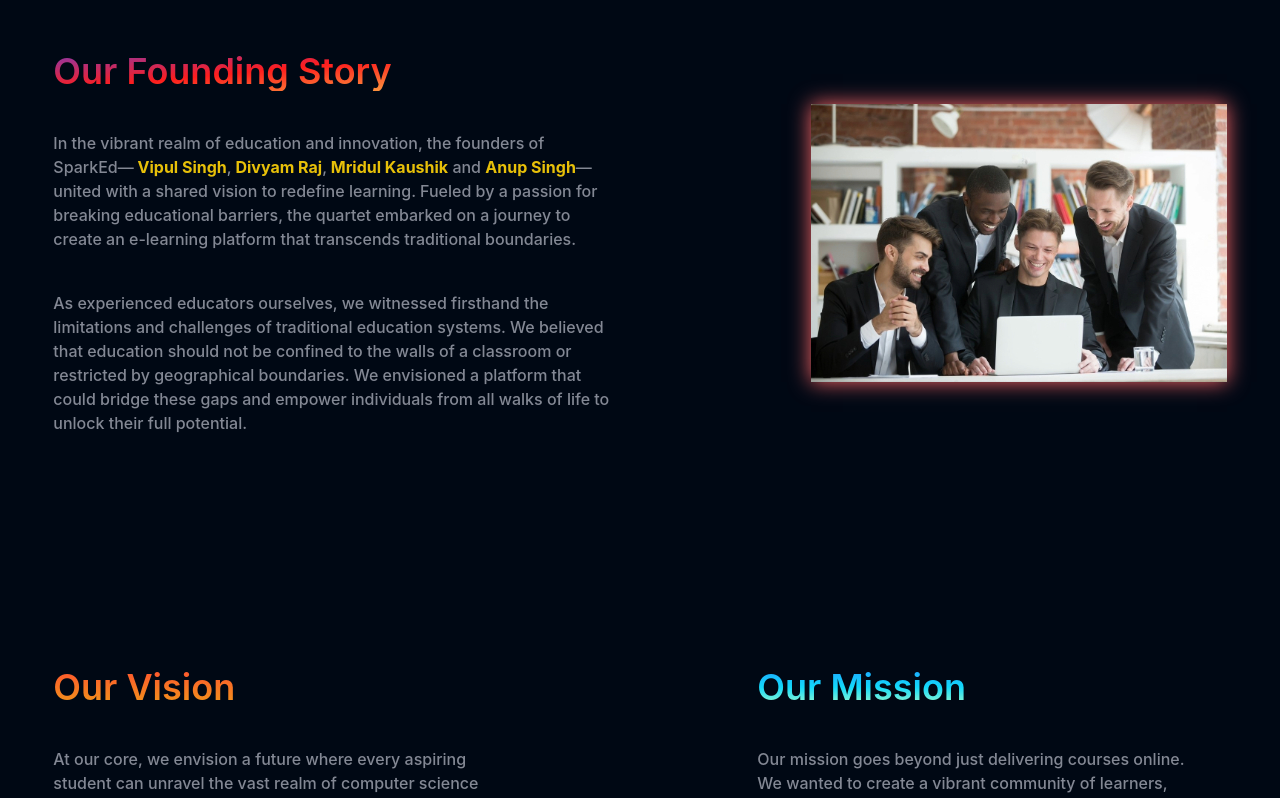
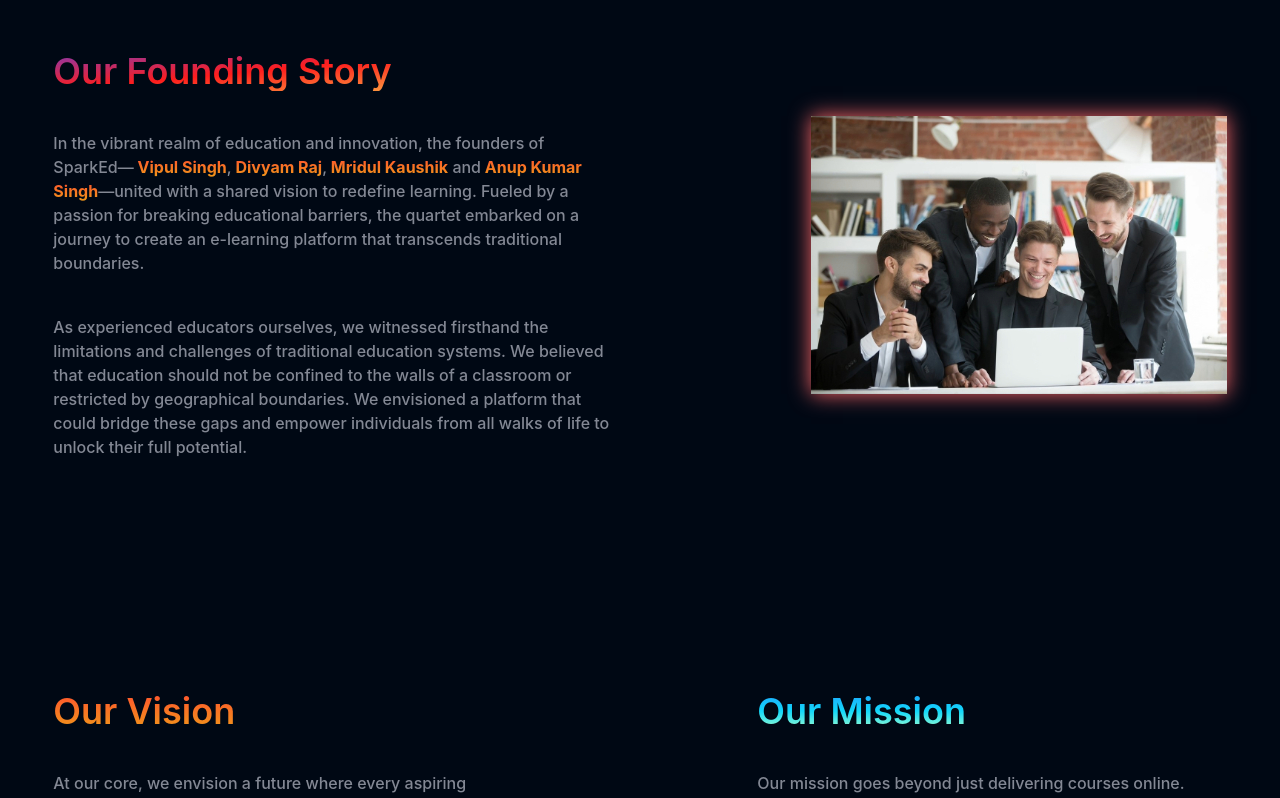
Before and after one commit to VipulSingh1407/SparkEd, a React (Create React App) app: page /about in a window 1280 px wide. Shown: the part 920-1718 px from the top of the page. Built offline with nearby package versions, Linux system fonts and the light colour scheme; no server answers.

Commit message:
Update About.jsx

```diff
--- a/src/pages/About.jsx
+++ b/src/pages/About.jsx
@@ -52,8 +52,23 @@
                 Our Founding Story
               </h1>
               <p className="text-base font-medium text-richblack-300 lg:w-[95%]">
-              In the vibrant realm of education and innovation, the founders of SparkEd—<HighlightText1 text={"Vipul Singh"}/>,<HighlightText1 text={"Divyam Raj"}/>,
-              <HighlightText1 text={"Mridul Kaushik"}/> and <HighlightText1 text={"Anup Singh"}/>
+              In the vibrant realm of education and innovation, the founders of SparkEd—
+              <span className="bg-gradient-to-b from-[#FF512F] to-[#F09819] text-transparent bg-clip-text font-bold">
+            {" "}
+            Vipul Singh
+        </span>,
+        <span className="bg-gradient-to-b from-[#FF512F] to-[#F09819] text-transparent bg-clip-text font-bold">
+            {" "}
+            Divyam Raj
+        </span>,
+        <span className="bg-gradient-to-b from-[#FF512F] to-[#F09819] text-transparent bg-clip-text font-bold">
+            {" "}
+            Mridul Kaushik
+        </span>{" "}and
+        <span className="bg-gradient-to-b from-[#FF512F] to-[#F09819] text-transparent bg-clip-text font-bold">
+            {" "}
+            Anup Kumar Singh
+        </span>
                 —united with a shared vision to redefine learning.
                 Fueled by a passion for breaking educational barriers, the quartet embarked on a journey to
                  create an e-learning platform that transcends traditional boundaries.
```
